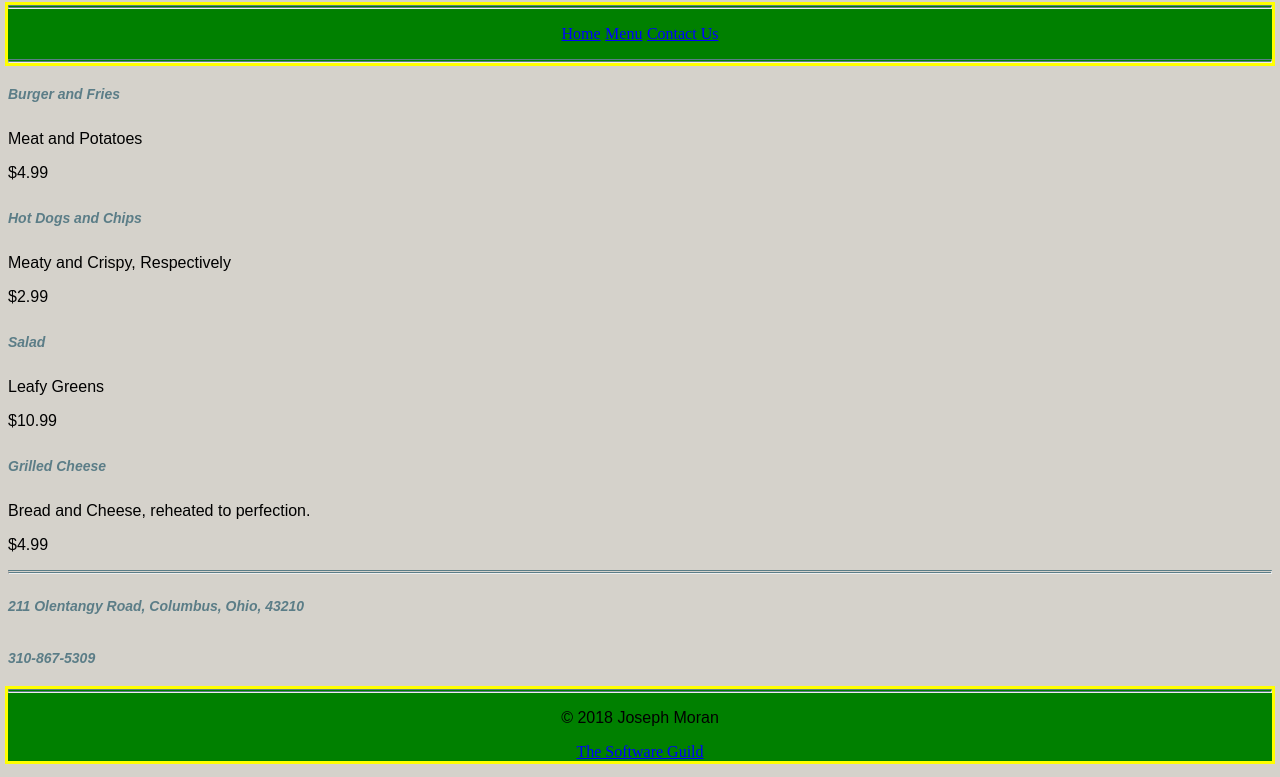
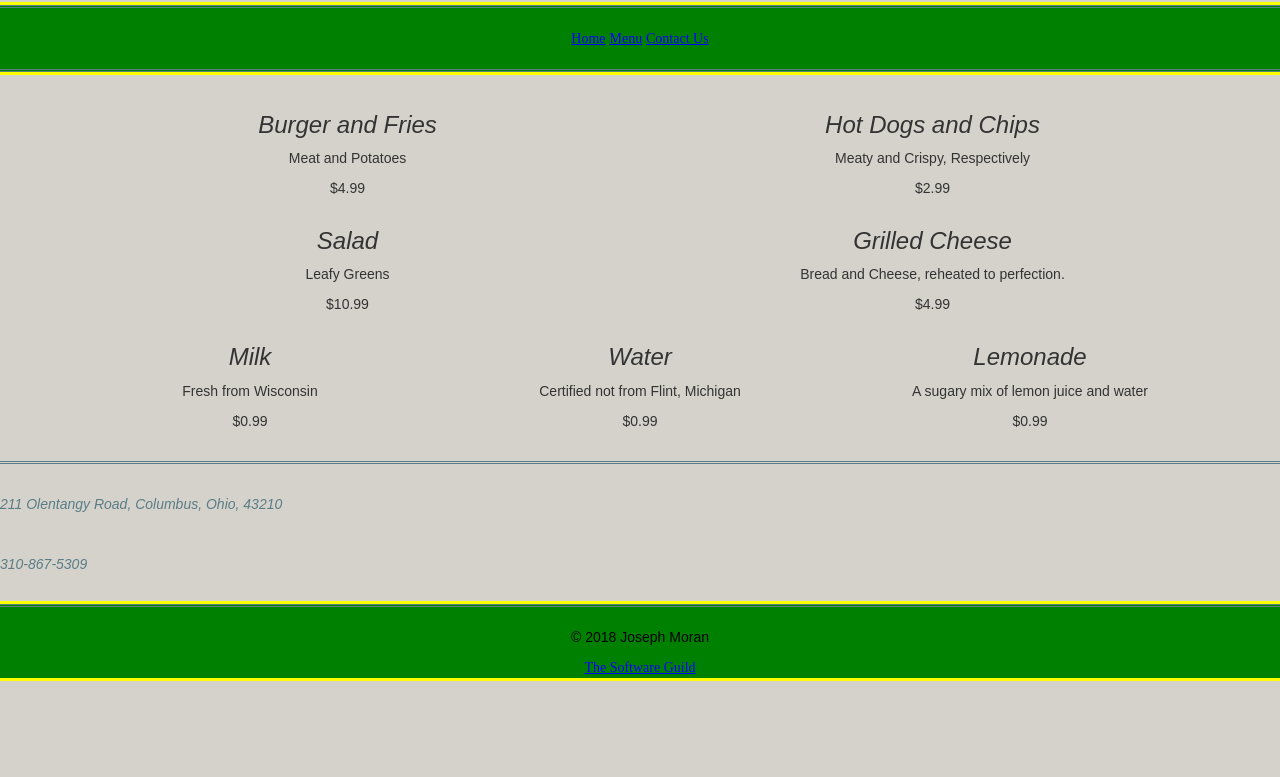
Before and after one commit to JosephMoran001/restaurantSite, a plain HTML site: page menu.html in a window 1280 px wide. Shown: the part 75-852 px from the top of the page. After the commit the page ends 800 px from the top, so only its background shows below. Drawn offline with nearby package versions, Linux system fonts and the light colour scheme.

Commit message:
feat:add drinks to menu

```diff
--- a/menu.html
+++ b/menu.html
@@ -3,7 +3,8 @@
 
 	<head>
 		<title>Menu</title>
-		<style>
+		<link rel="stylesheet" href="https://maxcdn.bootstrapcdn.com/bootstrap/3.3.5/css/bootstrap.min.css"/>
+		<style src="https://maxcdn.bootstrapcdn.com/bootstrap/3.3.5/js/bootstrap.min.js">
 			@import "restaurantStyles.css";
 		</style>
 	</head>
@@ -22,26 +23,47 @@
 		</div>
 
 		<div id="main">
-			<div id="aboutMe">
-			<div class="content">
-				<h2><em>Burger and Fries</em></h2>
+			<div class="container" style= "text-align: center;">
+			<div class="row">
+				<div class="col-lg-6">
+					<h3><em>Burger and Fries</em></h3>
 					<p>Meat and Potatoes</p>
 					<p>$4.99</p>
 				</div>
-			<div class="content">
-				<h2><em>Hot Dogs and Chips</em></h2>
+				<div class="col-lg-6">
+					<h3><em>Hot Dogs and Chips</em></h3>
 					<p>Meaty and Crispy, Respectively</p>
 					<p>$2.99</p>
 				</div>
-			<div class="content">
-				<h2><em>Salad</em></h2>
+			</div>
+			<div class="row">
+				<div class="col-lg-6">
+					<h3><em>Salad</em></h3>
 					<p>Leafy Greens</p>
 					<p>$10.99</p>
 				</div>
-			<div class="content">
-				<h2><em>Grilled Cheese</em></h2>
+				<div class="col-lg-6">
+					<h3><em>Grilled Cheese</em></h3>
 					<p>Bread and Cheese, reheated to perfection.</p>
 					<p>$4.99</p>
+				</div>
+			</div>
+			<div class="row">
+				<div class="col-lg-4">
+					<h3><em>Milk</em></h3>
+					<p>Fresh from Wisconsin</p>
+					<p>$0.99</p>
+				</div>
+				<div class="col-lg-4">
+					<h3><em>Water</em></h3>
+					<p>Certified not from Flint, Michigan</p>
+					<p>$0.99</p>
+				</div>
+				<div class="col-lg-4">
+					<h3><em>Lemonade</em></h3>
+					<p>A sugary mix of lemon juice and water</p>
+					<p>$0.99</p>
+				</div>
 			</div>
 		</div>
 
```
Also changed, not shown: contactUs.html (+2 -1 lines), index.html (+2 -1 lines). Lines whose indentation alone changed are shown as unchanged.
